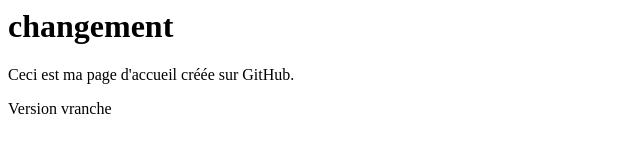
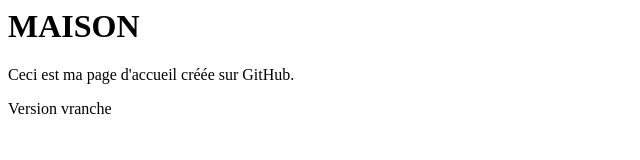
Before and after one commit to raphG2R/hello-github-web-, a plain HTML site: page index.html in a window 1280 px wide. Shown: the whole page, without its empty margins (0-640 px from the left). Drawn offline with Linux system fonts and the light colour scheme.

Commit message:
changement titre H1

```diff
--- a/index.html
+++ b/index.html
@@ -1,3 +1,3 @@
-<h1>changement</h1>
+<h1>MAISON</h1>
 <p>Ceci est ma page d'accueil créée sur GitHub.</p>
 <p>Version vranche</p>
```
